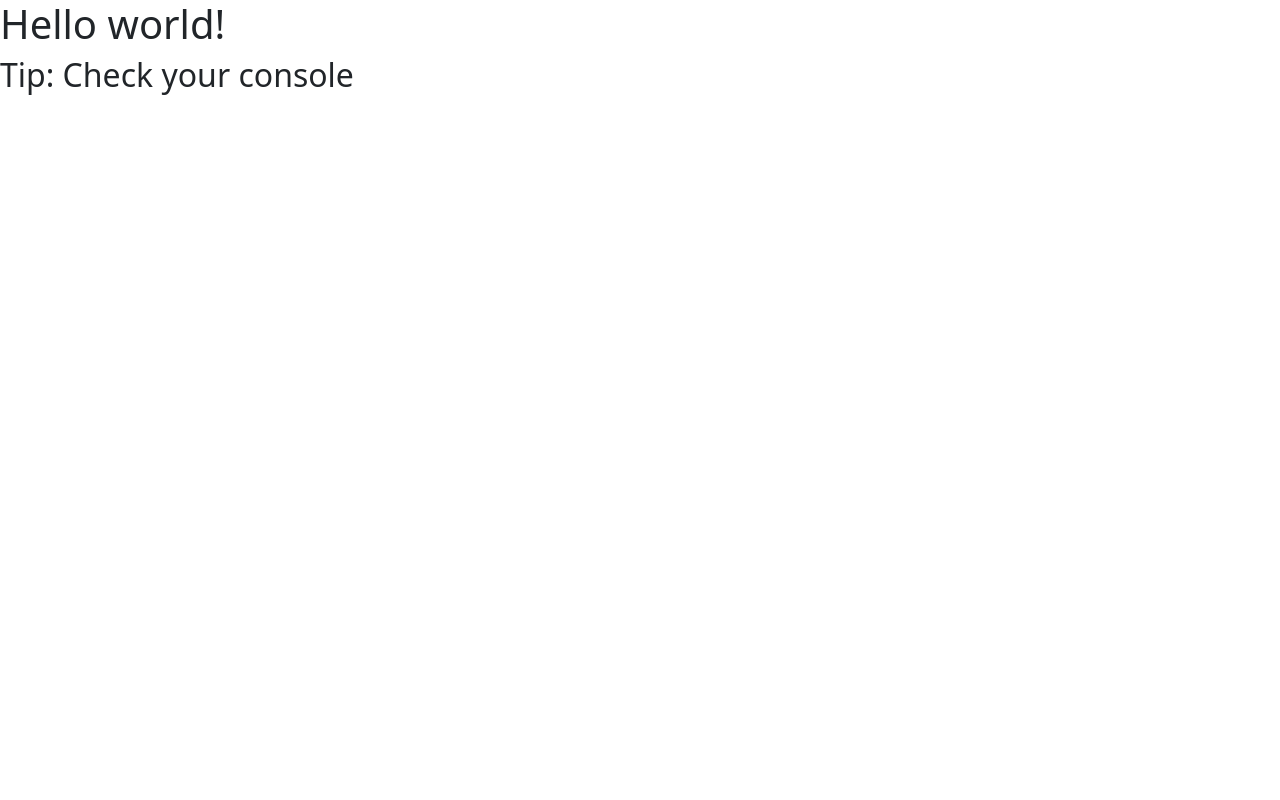
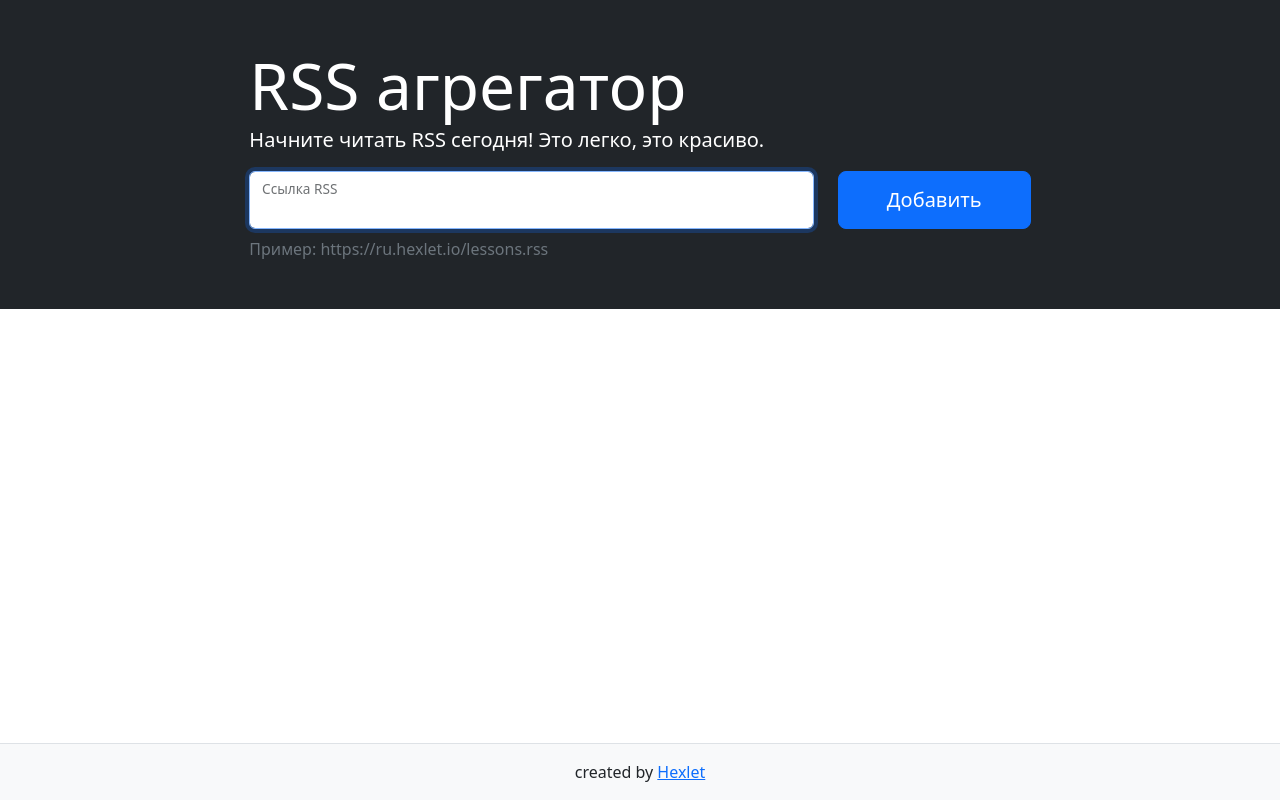
Before and after one commit to AnzhelaSemkina/frontend-project-11, a website built with webpack: page index.html in a window 1280 px wide. Built offline with nearby package versions, Linux system fonts and the light colour scheme.

Commit message:
update HTML Markup

```diff
--- a/index.html
+++ b/index.html
@@ -1,13 +1,60 @@
 <!DOCTYPE html>
-<html>
-    <head>
-        <meta charset="utf-8" />
-        <title>Webpack App</title>
-        <meta name="viewport" content="width=device-width, initial-scale=1">
-    </head>
-    <body>
-        <h1>Hello world!</h1>
-        <h2>Tip: Check your console</h2>
-    </body>
-
-</html>
+<html lang="ru">
+<head>
+    <meta charset="utf-8">
+    <meta name="viewport" content="width=device-width,initial-scale=1,shrink-to-fit=no">
+    <title>Hexlet Frontend Project</title>
+    <script defer="defer" src="main.js"></script>
+    <link href="main.css" rel="stylesheet">
+</head>
+<body class="d-flex flex-column min-vh-100">
+    <div class="modal fade" id="modal" tabindex="-1" role="dialog" aria-labelledby="modal" aria-hidden="true">
+        <div class="modal-dialog" role="document">
+            <div class="modal-content">
+                <div class="modal-header">
+                    <h5 class="modal-title"></h5><button type="button" class="btn-close close" data-bs-dismiss="modal"
+                        aria-label="Close"></button>
+                </div>
+                <div class="modal-body text-break"></div>
+                <div class="modal-footer"><a class="btn btn-primary full-article" href="#" role="button" target="_blank"
+                        rel="noopener noreferrer">Читать полностью </a><button type="button" class="btn btn-secondary"
+                        data-bs-dismiss="modal">Закрыть</button></div>
+            </div>
+        </div>
+    </div>
+    <main class="flex-grow-1">
+        <section class="container-fluid bg-dark p-5">
+            <div class="row">
+                <div class="col-md-10 col-lg-8 mx-auto text-white">
+                    <h1 class="display-3 mb-0">RSS агрегатор</h1>
+                    <p class="lead">Начните читать RSS сегодня! Это легко, это красиво.</p>
+                    <form action="" class="rss-form text-body">
+                        <div class="row">
+                            <div class="col">
+                                <div class="form-floating"><input id="url-input" autofocus="" required="" name="url"
+                                        aria-label="url" class="form-control w-100" placeholder="ссылка RSS"
+                                        autocomplete="off"> <label for="url-input">Ссылка RSS</label></div>
+                            </div>
+                            <div class="col-auto"><button type="submit" aria-label="add"
+                                    class="h-100 btn btn-lg btn-primary px-sm-5">Добавить</button></div>
+                        </div>
+                    </form>
+                    <p class="mt-2 mb-0 text-muted">Пример: https://ru.hexlet.io/lessons.rss</p>
+                    <p class="feedback m-0 position-absolute small text-danger"></p>
+                </div>
+            </div>
+        </section>
+        <section class="container-fluid container-xxl p-5">
+            <div class="row">
+                <div class="col-md-10 col-lg-8 order-1 mx-auto posts"></div>
+                <div class="col-md-10 col-lg-4 mx-auto order-0 order-lg-1 feeds"></div>
+            </div>
+        </section>
+    </main>
+    <footer class="footer border-top py-3 mt-5 bg-light">
+        <div class="container-xl">
+            <div class="text-center">created by <a href="https://ru.hexlet.io/professions/frontend/projects/11"
+                    target="_blank">Hexlet</a></div>
+        </div>
+    </footer>
+</body>
```
